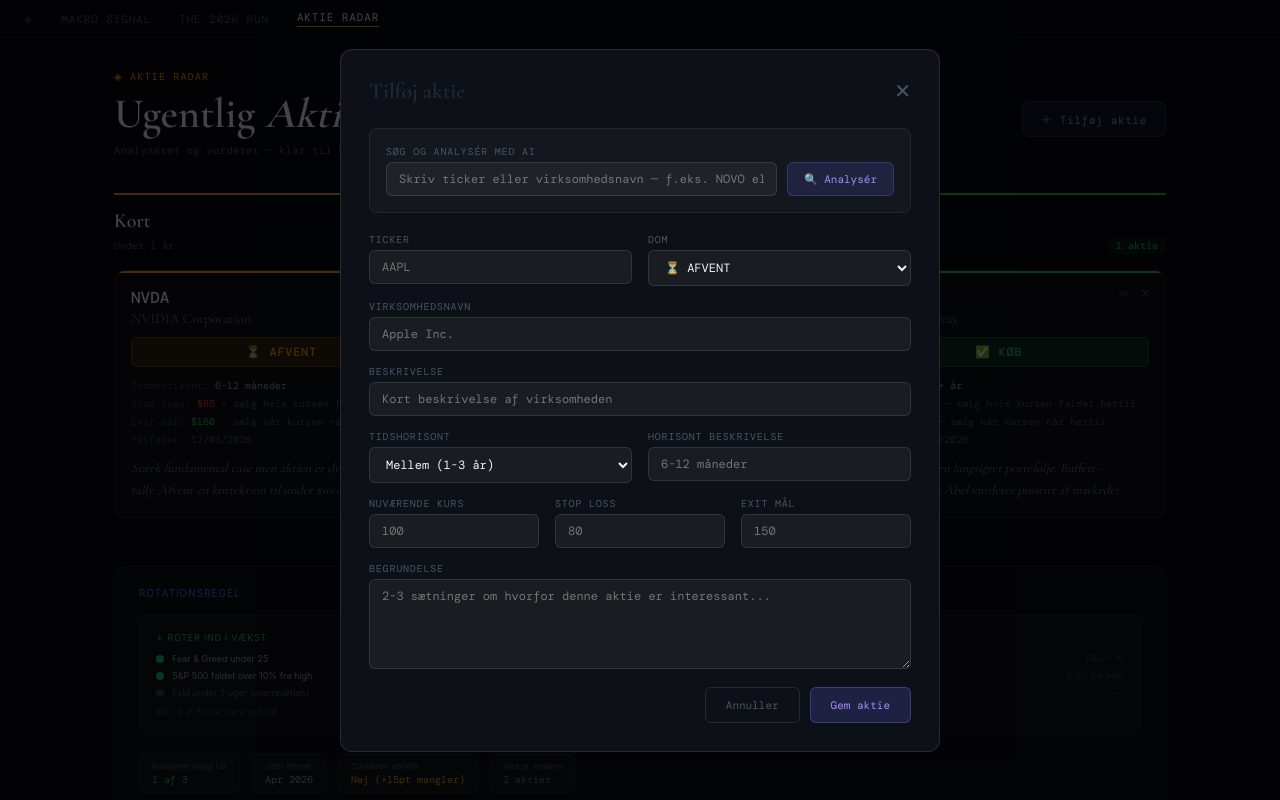
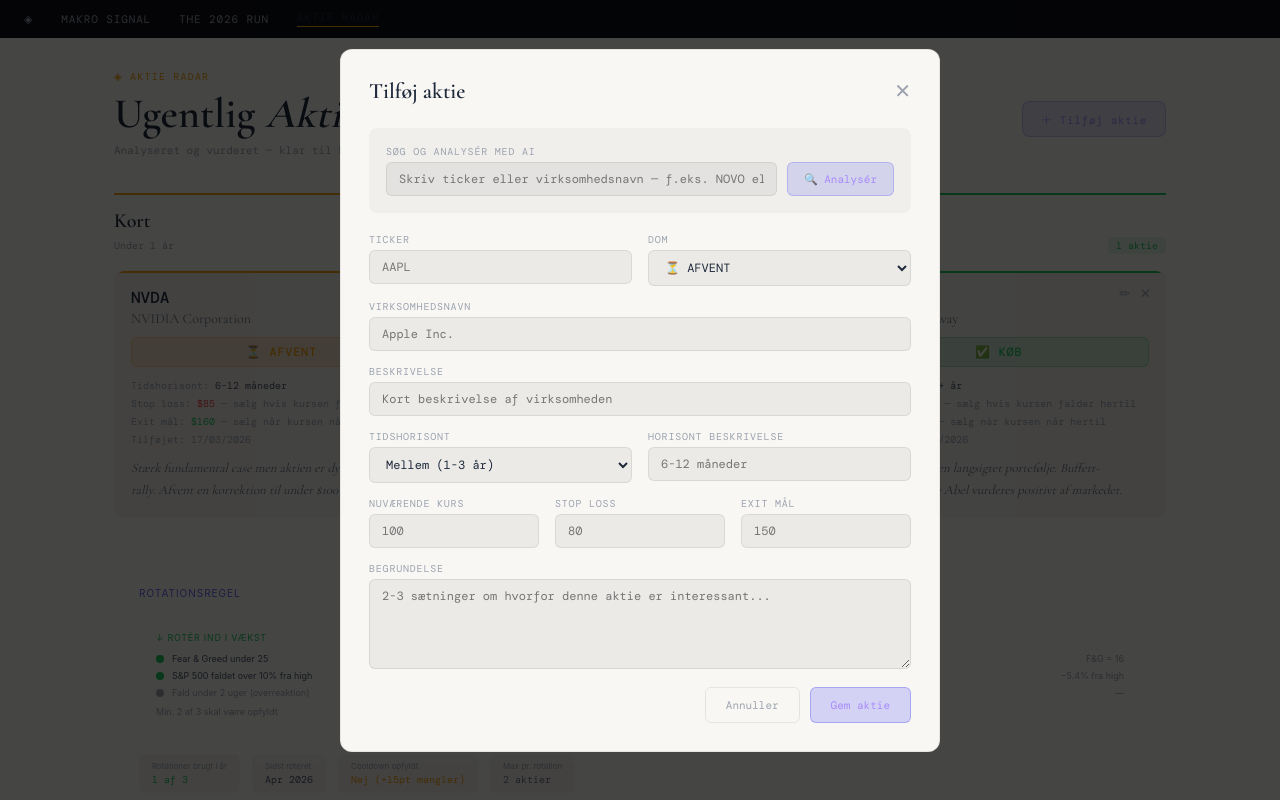
Before and after one commit to tsjbasj/makro-signal, a Next.js app: page /radar in a window 1280 px wide. Both pictures are taken after a click on the button "＋ Tilføj aktie". Shown: the top 800 px of the page. Built offline with nearby package versions, Linux system fonts and the light colour scheme.

Commit message:
light theme: radar page

```diff
--- a/app/radar/page.tsx
+++ b/app/radar/page.tsx
@@ -76,11 +76,11 @@ const HORIZON_ACCENT = { kort: '#f59e0b', mellem: '#6366f1', lang: '#22c55e' }
 /* ─── Navigation ─────────────────────────────────────── */
 function Nav() {
   return (
-    <nav style={{ display: 'flex', alignItems: 'center', gap: 28, padding: '10px 24px', background: 'rgba(7,9,15,0.97)', borderBottom: '1px solid rgba(255,255,255,0.05)', fontFamily: 'var(--font-dm-mono)', fontSize: 11, letterSpacing: '0.08em', textTransform: 'uppercase', position: 'sticky', top: 0, zIndex: 100 }}>
-      <span style={{ color: '#334155' }}>◈</span>
-      <Link href="/" style={{ color: '#475569', textDecoration: 'none' }}>Makro Signal</Link>
-      <Link href="/portfolio" style={{ color: '#475569', textDecoration: 'none' }}>The 2026 Run</Link>
-      <Link href="/radar" style={{ color: '#f1f5f9', textDecoration: 'none', borderBottom: '1px solid #f59e0b', paddingBottom: 2 }}>Aktie Radar</Link>
+    <nav style={{ display: 'flex', alignItems: 'center', gap: 28, padding: '10px 24px', background: 'rgba(7,9,15,0.97)', borderBottom: '1px solid rgba(0,0,0,0.05)', fontFamily: 'var(--font-dm-mono)', fontSize: 11, letterSpacing: '0.08em', textTransform: 'uppercase', position: 'sticky', top: 0, zIndex: 100 }}>
+      <span style={{ color: '#9ca3af' }}>◈</span>
+      <Link href="/" style={{ color: '#9ca3af', textDecoration: 'none' }}>Makro Signal</Link>
+      <Link href="/portfolio" style={{ color: '#9ca3af', textDecoration: 'none' }}>The 2026 Run</Link>
+      <Link href="/radar" style={{ color: '#1e293b', textDecoration: 'none', borderBottom: '1px solid #f59e0b', paddingBottom: 2 }}>Aktie Radar</Link>
     </nav>
   )
 }
@@ -161,18 +161,18 @@ function StockModal({
 
   const inp = {
     width: '100%',
-    background: 'rgba(255,255,255,0.05)',
-    border: '1px solid rgba(255,255,255,0.1)',
+    background: 'rgba(0,0,0,0.05)',
+    border: '1px solid rgba(0,0,0,0.08)',
     borderRadius: 6,
     padding: '8px 12px',
-    color: '#f1f5f9',
+    color: '#1e293b',
     fontFamily: 'var(--font-dm-mono)',
     fontSize: 12,
     outline: 'none',
   }
   const lbl = {
     fontSize: 10,
-    color: '#475569',
+    color: '#9ca3af',
     letterSpacing: '0.08em',
     textTransform: 'uppercase' as const,
     marginBottom: 4,
@@ -183,18 +183,18 @@ function StockModal({
 
   return (
     <div style={{ position: 'fixed', inset: 0, background: 'rgba(0,0,0,0.72)', zIndex: 200, display: 'flex', alignItems: 'center', justifyContent: 'center', padding: 16 }}>
-      <div style={{ background: '#0d1117', border: '1px solid rgba(255,255,255,0.1)', borderRadius: 12, padding: 28, width: '100%', maxWidth: 600, maxHeight: '90vh', overflowY: 'auto' }}>
+      <div style={{ background: '#f8f7f4', border: '1px solid rgba(0,0,0,0.08)', borderRadius: 12, padding: 28, width: '100%', maxWidth: 600, maxHeight: '90vh', overflowY: 'auto' }}>
         {/* Header */}
         <div style={{ display: 'flex', justifyContent: 'space-between', alignItems: 'center', marginBottom: 24 }}>
           <span style={{ fontFamily: 'var(--font-cormorant)', fontSize: 22, fontWeight: 600 }}>
             {isEdit ? 'Rediger aktie' : 'Tilføj aktie'}
           </span>
-          <button onClick={onClose} style={{ background: 'none', border: 'none', color: '#475569', cursor: 'pointer', fontSize: 20, lineHeight: 1 }}>✕</button>
+          <button onClick={onClose} style={{ background: 'none', border: 'none', color: '#9ca3af', cursor: 'pointer', fontSize: 20, lineHeight: 1 }}>✕</button>
         </div>
 
         {/* AI search — only for new stocks */}
         {!isEdit && (
-          <div style={{ marginBottom: 20, padding: 16, background: 'rgba(255,255,255,0.03)', borderRadius: 8, border: '1px solid rgba(255,255,255,0.06)' }}>
+          <div style={{ marginBottom: 20, padding: 16, background: 'rgba(0,0,0,0.03)', borderRadius: 8, border: '1px solid rgba(255,255,255,0.06)' }}>
             <label style={lbl}>Søg og analysér med AI</label>
             <div style={{ display: 'flex', gap: 10 }}>
               <input
@@ -207,7 +207,7 @@ function StockModal({
               <button
                 onClick={runAnalysis}
                 disabled={analysing}
-                style={{ background: 'rgba(99,102,241,0.15)', border: '1px solid rgba(99,102,241,0.3)', color: analysing ? '#475569' : '#a78bfa', borderRadius: 6, padding: '8px 16px', fontFamily: 'var(--font-dm-mono)', fontSize: 11, cursor: analysing ? 'wait' : 'pointer', whiteSpace: 'nowrap' }}
+                style={{ background: 'rgba(99,102,241,0.2)', border: '1px solid rgba(99,102,241,0.3)', color: analysing ? '#9ca3af' : '#a78bfa', borderRadius: 6, padding: '8px 16px', fontFamily: 'var(--font-dm-mono)', fontSize: 11, cursor: analysing ? 'wait' : 'pointer', whiteSpace: 'nowrap' }}
               >
                 {analysing ? 'Analyserer…' : '🔍 Analysér'}
               </button>
@@ -282,10 +282,10 @@ function StockModal({
         </div>
 
         <div style={{ display: 'flex', gap: 10, justifyContent: 'flex-end' }}>
-          <button onClick={onClose} style={{ background: 'none', border: '1px solid rgba(255,255,255,0.1)', color: '#475569', borderRadius: 6, padding: '10px 20px', fontFamily: 'var(--font-dm-mono)', fontSize: 11, cursor: 'pointer' }}>
+          <button onClick={onClose} style={{ background: 'none', border: '1px solid rgba(0,0,0,0.08)', color: '#9ca3af', borderRadius: 6, padding: '10px 20px', fontFamily: 'var(--font-dm-mono)', fontSize: 11, cursor: 'pointer' }}>
             Annuller
           </button>
-          <button onClick={handleSave} style={{ background: 'rgba(99,102,241,0.2)', border: '1px solid rgba(99,102,241,0.4)', color: '#a78bfa', borderRadius: 6, padding: '10px 20px', fontFamily: 'var(--font-dm-mono)', fontSize: 11, cursor: 'pointer' }}>
+          <button onClick={handleSave} style={{ background: 'rgba(99,102,241,0.25)', border: '1px solid rgba(99,102,241,0.4)', color: '#a78bfa', borderRadius: 6, padding: '10px 20px', fontFamily: 'var(--font-dm-mono)', fontSize: 11, cursor: 'pointer' }}>
             Gem aktie
           </button>
         </div>
@@ -308,21 +308,21 @@ function StockCard({
 }) {
   const cfg = DOM_CONFIG[stock.dom]
   return (
-    <div style={{ background: 'rgba(255,255,255,0.03)', border: '1px solid rgba(255,255,255,0.07)', borderRadius: 10, overflow: 'hidden', position: 'relative' }}>
+    <div style={{ background: 'rgba(0,0,0,0.03)', border: '1px solid rgba(255,255,255,0.07)', borderRadius: 10, overflow: 'hidden', position: 'relative' }}>
       {/* Accent line */}
       <div style={{ height: 2, background: accent }} />
 
       <div style={{ padding: '14px 16px 16px' }}>
         {/* Edit / delete */}
         <div style={{ position: 'absolute', top: 14, right: 12, display: 'flex', gap: 6 }}>
-          <button onClick={onEdit} title="Rediger" style={{ background: 'none', border: 'none', color: '#334155', cursor: 'pointer', fontSize: 13, padding: 2, lineHeight: 1 }}>✏</button>
-          <button onClick={onDelete} title="Slet" style={{ background: 'none', border: 'none', color: '#334155', cursor: 'pointer', fontSize: 13, padding: 2, lineHeight: 1 }}>✕</button>
+          <button onClick={onEdit} title="Rediger" style={{ background: 'none', border: 'none', color: '#9ca3af', cursor: 'pointer', fontSize: 13, padding: 2, lineHeight: 1 }}>✏</button>
+          <button onClick={onDelete} title="Slet" style={{ background: 'none', border: 'none', color: '#9ca3af', cursor: 'pointer', fontSize: 13, padding: 2, lineHeight: 1 }}>✕</button>
         </div>
 
         {/* Ticker + name */}
         <div style={{ marginBottom: 10, paddingRight: 48 }}>
-          <span style={{ fontFamily: 'var(--font-dm-mono)', fontSize: 16, fontWeight: 500, color: '#f1f5f9' }}>{stock.ticker}</span>
-          <div style={{ fontFamily: 'var(--font-cormorant)', fontSize: 14, color: '#64748b', marginTop: 2 }}>{stock.name}</div>
+          <span style={{ fontFamily: 'var(--font-dm-mono)', fontSize: 16, fontWeight: 500, color: '#1e293b' }}>{stock.ticker}</span>
+          <div style={{ fontFamily: 'var(--font-cormorant)', fontSize: 14, color: '#6b7280', marginTop: 2 }}>{stock.name}</div>
         </div>
 
         {/* DOM badge */}
@@ -333,27 +333,27 @@ function StockCard({
         {/* Data rows */}
         <div style={{ fontFamily: 'var(--font-dm-mono)', fontSize: 10, display: 'flex', flexDirection: 'column', gap: 5, marginBottom: 12 }}>
           <div>
-            <span style={{ color: '#334155' }}>Tidshorisont: </span>
-            <span style={{ color: '#94a3b8' }}>{stock.horizonText}</span>
+            <span style={{ color: '#9ca3af' }}>Tidshorisont: </span>
+            <span style={{ color: '#4a5568' }}>{stock.horizonText}</span>
           </div>
           <div>
-            <span style={{ color: '#334155' }}>Stop loss: </span>
+            <span style={{ color: '#9ca3af' }}>Stop loss: </span>
             <span style={{ color: '#ef4444' }}>${stock.stopLoss}</span>
-            <span style={{ color: '#475569' }}> — sælg hvis kursen falder hertil</span>
+            <span style={{ color: '#9ca3af' }}> — sælg hvis kursen falder hertil</span>
           </div>
           <div>
-            <span style={{ color: '#334155' }}>Exit mål: </span>
+            <span style={{ color: '#9ca3af' }}>Exit mål: </span>
             <span style={{ color: '#22c55e' }}>${stock.exitTarget}</span>
-            <span style={{ color: '#475569' }}> — sælg når kursen når hertil</span>
+            <span style={{ color: '#9ca3af' }}> — sælg når kursen når hertil</span>
           </div>
           <div>
-            <span style={{ color: '#334155' }}>Tilføjet: </span>
-            <span style={{ color: '#475569' }}>{stock.addedDate}</span>
+            <span style={{ color: '#9ca3af' }}>Tilføjet: </span>
+            <span style={{ color: '#9ca3af' }}>{stock.addedDate}</span>
           </div>
         </div>
 
         {/* Reason */}
-        <p style={{ fontFamily: 'var(--font-cormorant)', fontStyle: 'italic', fontSize: 13, color: '#64748b', lineHeight: 1.65, margin: 0 }}>
+        <p style={{ fontFamily: 'var(--font-cormorant)', fontStyle: 'italic', fontSize: 13, color: '#6b7280', lineHeight: 1.65, margin: 0 }}>
           {stock.reason}
         </p>
       </div>
@@ -408,7 +408,7 @@ export default function RadarPage() {
   ]
 
   return (
-    <div style={{ minHeight: '100vh', background: '#07090f' }}>
+    <div style={{ minHeight: '100vh', background: '#f8f7f4' }}>
       <Nav />
 
       <div style={{ maxWidth: 1100, margin: '0 auto', padding: '32px 24px 0' }}>
@@ -417,7 +417,7 @@ export default function RadarPage() {
           ◈ AKTIE RADAR
         </div>
         <div style={{ display: 'flex', justifyContent: 'space-between', alignItems: 'flex-end', flexWrap: 'wrap', gap: 12, marginBottom: 6 }}>
-          <h1 style={{ fontFamily: 'var(--font-cormorant)', fontSize: 42, fontWeight: 600, color: '#f1f5f9', margin: 0, lineHeight: 1.1 }}>
+          <h1 style={{ fontFamily: 'var(--font-cormorant)', fontSize: 42, fontWeight: 600, color: '#1e293b', margin: 0, lineHeight: 1.1 }}>
             Ugentlig <em>Aktieanalyse</em>
           </h1>
           <button
@@ -427,7 +427,7 @@ export default function RadarPage() {
             ＋ Tilføj aktie
           </button>
         </div>
-        <div style={{ fontFamily: 'var(--font-dm-mono)', fontSize: 11, color: '#475569', marginBottom: 36 }}>
+        <div style={{ fontFamily: 'var(--font-dm-mono)', fontSize: 11, color: '#9ca3af', marginBottom: 36 }}>
           Analyseret og vurderet — klar til beslutning
         </div>
 
@@ -439,11 +439,11 @@ export default function RadarPage() {
               <div key={col.key}>
                 {/* Column header */}
                 <div style={{ borderTop: '2px solid ' + col.accent, paddingTop: 14, marginBottom: 16 }}>
-                  <div style={{ fontFamily: 'var(--font-cormorant)', fontSize: 20, fontWeight: 600, color: '#f1f5f9', marginBottom: 4 }}>
+                  <div style={{ fontFamily: 'var(--font-cormorant)', fontSize: 20, fontWeight: 600, color: '#1e293b', marginBottom: 4 }}>
                     {col.label}
                   </div>
                   <div style={{ display: 'flex', justifyContent: 'space-between', alignItems: 'center' }}>
-                    <span style={{ fontFamily: 'var(--font-dm-mono)', fontSize: 10, color: '#475569' }}>{col.sub}</span>
+                    <span style={{ fontFamily: 'var(--font-dm-mono)', fontSize: 10, color: '#9ca3af' }}>{col.sub}</span>
                     <span style={{ fontFamily: 'var(--font-dm-mono)', fontSize: 10, color: col.accent, background: col.accent + '18', padding: '2px 8px', borderRadius: 4 }}>
                       {colStocks.length} {colStocks.length === 1 ? 'aktie' : 'aktier'}
                     </span>
@@ -453,7 +453,7 @@ export default function RadarPage() {
                 {/* Cards */}
                 <div style={{ display: 'flex', flexDirection: 'column', gap: 12 }}>
                   {colStocks.length === 0 ? (
-                    <div style={{ fontFamily: 'var(--font-dm-mono)', fontSize: 11, color: '#334155', textAlign: 'center', padding: '28px 0', border: '1px dashed rgba(255,255,255,0.06)', borderRadius: 8 }}>
+                    <div style={{ fontFamily: 'var(--font-dm-mono)', fontSize: 11, color: '#9ca3af', textAlign: 'center', padding: '28px 0', border: '1px dashed rgba(255,255,255,0.06)', borderRadius: 8 }}>
                       Ingen aktier endnu
                     </div>
                   ) : (
@@ -487,12 +487,12 @@ export default function RadarPage() {
                 { label: 'Fald under 2 uger (overreaktion)', active: false, value: '—' },
               ].map((c, i) => (
                 <div key={i} style={{ display: 'flex', alignItems: 'center', gap: 8, marginBottom: 6 }}>
-                  <div style={{ width: 8, height: 8, borderRadius: '50%', background: c.active ? '#22c55e' : '#334155', flexShrink: 0 }} />
-                  <span style={{ fontSize: 9, color: c.active ? '#94a3b8' : '#475569', flex: 1 }}>{c.label}</span>
-                  <span style={{ fontSize: 9, color: c.active ? '#22c55e' : '#334155' }}>{c.value}</span>
+                  <div style={{ width: 8, height: 8, borderRadius: '50%', background: c.active ? '#22c55e' : '#9ca3af', flexShrink: 0 }} />
+                  <span style={{ fontSize: 9, color: c.active ? '#4a5568' : '#9ca3af', flex: 1 }}>{c.label}</span>
+                  <span style={{ fontSize: 9, color: c.active ? '#22c55e' : '#9ca3af' }}>{c.value}</span>
                 </div>
               ))}
-              <div style={{ fontSize: 9, color: '#334155', marginTop: 8 }}>Min. 2 af 3 skal være opfyldt</div>
+              <div style={{ fontSize: 9, color: '#9ca3af', marginTop: 8 }}>Min. 2 af 3 skal være opfyldt</div>
             </div>
 
             {/* Rotér UD */}
@@ -504,12 +504,12 @@ export default function RadarPage() {
                 { label: 'Mindst én aktie nær exit mål', active: false, value: '—' },
               ].map((c, i) => (
                 <div key={i} style={{ display: 'flex', alignItems: 'center', gap: 8, marginBottom: 6 }}>
-                  <div style={{ width: 8, height: 8, borderRadius: '50%', background: c.active ? '#22c55e' : '#334155', flexShrink: 0 }} />
-                  <span style={{ fontSize: 9, color: c.active ? '#94a3b8' : '#475569', flex: 1 }}>{c.label}</span>
-                  <span style={{ fontSize: 9, color: c.active ? '#22c55e' : '#334155' }}>{c.value}</span>
+                  <div style={{ width: 8, height: 8, borderRadius: '50%', background: c.active ? '#22c55e' : '#9ca3af', flexShrink: 0 }} />
+                  <span style={{ fontSize: 9, color: c.active ? '#4a5568' : '#9ca3af', flex: 1 }}>{c.label}</span>
+                  <span style={{ fontSize: 9, color: c.active ? '#22c55e' : '#9ca3af' }}>{c.value}</span>
                 </div>
               ))}
-              <div style={{ fontSize: 9, color: '#334155', marginTop: 8 }}>Min. 2 af 3 skal være opfyldt</div>
+              <div style={{ fontSize: 9, color: '#9ca3af', marginTop: 8 }}>Min. 2 af 3 skal være opfyldt</div>
             </div>
           </div>
 
@@ -517,12 +517,12 @@ export default function RadarPage() {
           <div style={{ display: 'flex', gap: 12, flexWrap: 'wrap', marginBottom: 16 }}>
             {[
               { label: 'Rotationer brugt i år', value: '1 af 3', color: '#22c55e' },
-              { label: 'Sidst roteret', value: 'Apr 2026', color: '#94a3b8' },
+              { label: 'Sidst roteret', value: 'Apr 2026', color: '#4a5568' },
               { label: 'Cooldown opfyldt', value: 'Nej (+15pt mangler)', color: '#f59e0b' },
-              { label: 'Max pr. rotation', value: '2 aktier', color: '#64748b' },
+              { label: 'Max pr. rotation', value: '2 aktier', color: '#6b7280' },
             ].map((s, i) => (
-              <div key={i} style={{ background: 'rgba(255,255,255,0.03)', border: '1px solid rgba(255,255,255,0.07)', borderRadius: 6, padding: '6px 12px' }}>
-                <div style={{ fontSize: 8, color: '#475569', marginBottom: 2 }}>{s.label}</div>
+              <div key={i} style={{ background: 'rgba(0,0,0,0.03)', border: '1px solid rgba(255,255,255,0.07)', borderRadius: 6, padding: '6px 12px' }}>
+                <div style={{ fontSize: 8, color: '#9ca3af', marginBottom: 2 }}>{s.label}</div>
                 <div style={{ fontSize: 10, color: s.color, fontFamily: 'var(--font-dm-mono)' }}>{s.value}</div>
               </div>
             ))}
@@ -531,11 +531,11 @@ export default function RadarPage() {
           {/* Aktuel rotation */}
           <div style={{ background: 'rgba(34,197,94,0.05)', border: '1px solid rgba(34,197,94,0.15)', borderRadius: 8, padding: '10px 14px', marginBottom: 14 }}>
             <div style={{ fontSize: 9, color: '#22c55e', marginBottom: 4 }}>◈ AKTUEL ROTATION — APRIL 2026</div>
-            <div style={{ fontSize: 10, color: '#94a3b8' }}>NU + DLO købt som rotationskøb under Extreme Fear (Fear & Greed = 16)</div>
+            <div style={{ fontSize: 10, color: '#4a5568' }}>NU + DLO købt som rotationskøb under Extreme Fear (Fear & Greed = 16)</div>
           </div>
 
           {/* Regler */}
-          <div style={{ fontSize: 9, color: '#334155', lineHeight: 1.7 }}>
+          <div style={{ fontSize: 9, color: '#9ca3af', lineHeight: 1.7 }}>
             {[
               'Max 2 aktier per rotation · Max 3 rotationer per år',
               'Cooldown: F&G skal stige +15 point siden sidste rotation',
@@ -550,7 +550,7 @@ export default function RadarPage() {
 
 
 {/* Footer */}
-        <div style={{ textAlign: 'center', fontFamily: 'var(--font-dm-mono)', fontSize: 9, color: '#334155', letterSpacing: '0.06em', paddingBottom: 40 }}>
+        <div style={{ textAlign: 'center', fontFamily: 'var(--font-dm-mono)', fontSize: 9, color: '#9ca3af', letterSpacing: '0.06em', paddingBottom: 40 }}>
           ANALYSER BASERET PÅ AI-RESEARCH · IKKE FINANSIEL RÅDGIVNING · OPDATERES UGENTLIGT
         </div>
       </div>
```
